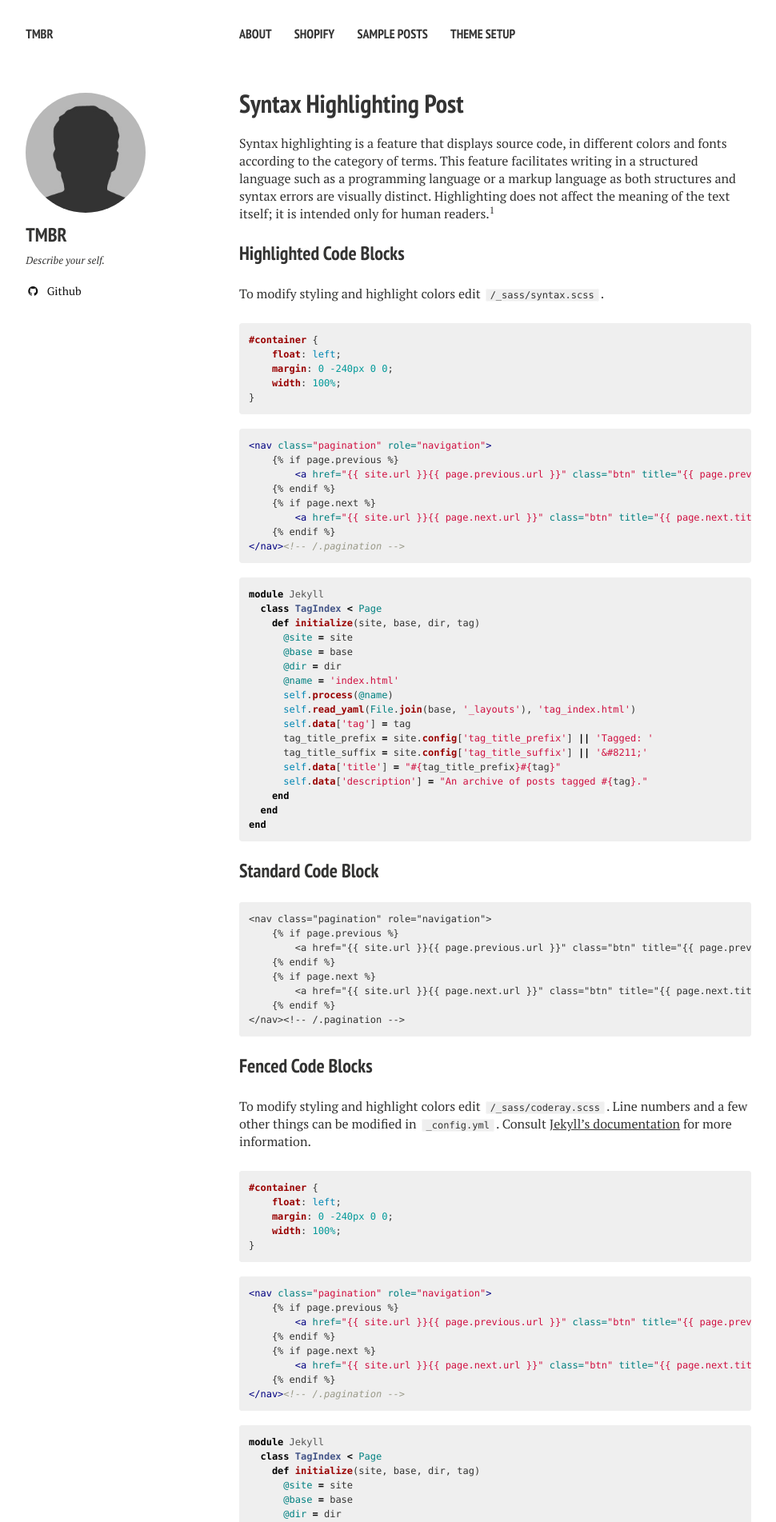
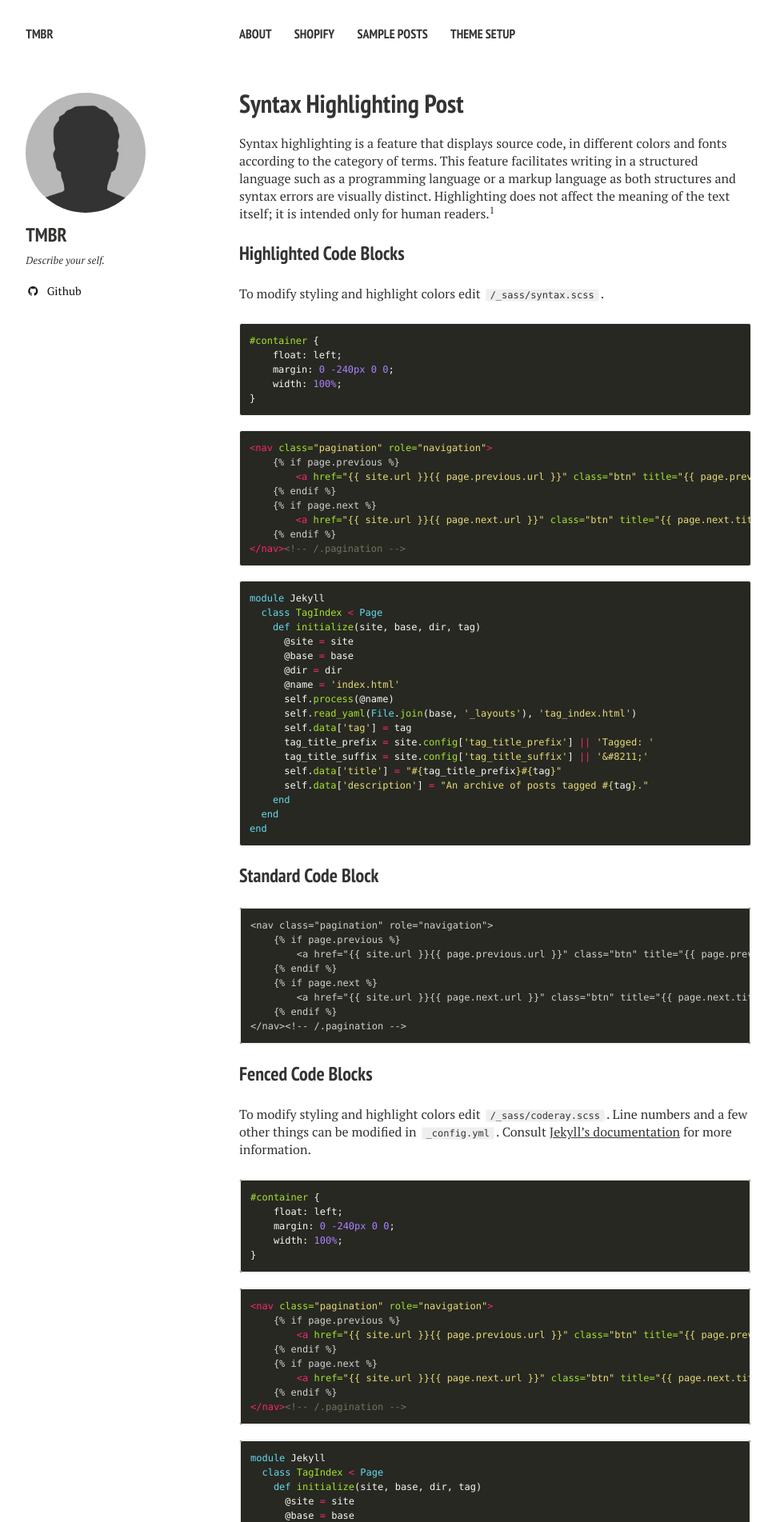
Before and after one commit to TMBR/TMBR.github.io, a Jekyll site: the page built from _posts/2013-08-16-code-highlighting-post.md, in a window 1280 px wide. Shown: the top 1903 px of the page at 80% size, without its empty margins (21-991 px from the left). Built offline with Jekyll 4.4.1, drawn with Linux system fonts in a browser that asks for light colours; nearby versions of some CDN libraries.

Commit message:
adding syntax color

```diff
--- a/_sass/syntax.scss
+++ b/_sass/syntax.scss
@@ -1,84 +1,78 @@
-/* ==========================================================================
-   Syntax highlighting
-   ========================================================================== */
-
 pre.highlight {
 	padding: 1em;
 }
 
 .highlight {
-	background-color: #efefef;
-	font-family: $code-font;
+	margin-bottom: 1.5em;
 	@include font-rem(12);
 	line-height: 1.5;
-	color: #333332;
-	margin-bottom: 1.5em;
-	@include rounded(4px);
+	color: #d0d0d0;
+	border: 1px solid darken($body-color, 5);
+	background-color: #272822;
+	@include rounded(3px);
 	pre {
 		position: relative;
 		margin: 0;
 		padding: 1em;
 	}
-	.lineno { padding-right: 24px; color: lighten(#333332,50);}
-	.hll { background-color: #ffffcc }
-	.c { color: #999988; font-style: italic } /* Comment */
-	.err { color: #a61717; background-color: #e3d2d2 } /* Error */
-	.k { color: #000000; font-weight: bold } /* Keyword */
-	.o { color: #000000; font-weight: bold } /* Operator */
-	.cm { color: #999988; font-style: italic } /* Comment.Multiline */
-	.cp { color: #999999; font-weight: bold; font-style: italic } /* Comment.Preproc */
-	.c1 { color: #999988; font-style: italic } /* Comment.Single */
-	.cs { color: #999999; font-weight: bold; font-style: italic } /* Comment.Special */
-	.gd { color: #000000; background-color: #ffdddd } /* Generic.Deleted */
-	.ge { color: #000000; font-style: italic } /* Generic.Emph */
-	.gr { color: #aa0000 } /* Generic.Error */
-	.gh { color: #999999 } /* Generic.Heading */
-	.gi { color: #000000; background-color: #ddffdd } /* Generic.Inserted */
-	.go { color: #888888 } /* Generic.Output */
-	.gp { color: #555555 } /* Generic.Prompt */
+	.lineno { padding-right: 24px; color: #8f908a;}
+	.hll { background-color: #49483e }
+	.c { color: #75715e } /* Comment */
+	.err { color: #960050; background-color: #1e0010 } /* Error */
+	.k { color: #66d9ef } /* Keyword */
+	.l { color: #ae81ff } /* Literal */
+	.n { color: #f8f8f2 } /* Name */
+	.o { color: #f92672 } /* Operator */
+	.p { color: #f8f8f2 } /* Punctuation */
+	.cm { color: #75715e } /* Comment.Multiline */
+	.cp { color: #75715e } /* Comment.Preproc */
+	.c1 { color: #75715e } /* Comment.Single */
+	.cs { color: #75715e } /* Comment.Special */
+	.ge { font-style: italic } /* Generic.Emph */
 	.gs { font-weight: bold } /* Generic.Strong */
-	.gu { color: #aaaaaa } /* Generic.Subheading */
-	.gt { color: #aa0000 } /* Generic.Traceback */
-	.kc { color: #000000; font-weight: bold } /* Keyword.Constant */
-	.kd { color: #000000; font-weight: bold } /* Keyword.Declaration */
-	.kn { color: #000000; font-weight: bold } /* Keyword.Namespace */
-	.kp { color: #000000; font-weight: bold } /* Keyword.Pseudo */
-	.kr { color: #000000; font-weight: bold } /* Keyword.Reserved */
-	.kt { color: #445588; font-weight: bold } /* Keyword.Type */
-	.m { color: #009999 } /* Literal.Number */
-	.s { color: #d01040 } /* Literal.String */
-	.na { color: #008080 } /* Name.Attribute */
-	.nb { color: #0086B3 } /* Name.Builtin */
-	.nc { color: #445588; font-weight: bold } /* Name.Class */
-	.no { color: #008080 } /* Name.Constant */
-	.nd { color: #3c5d5d; font-weight: bold } /* Name.Decorator */
-	.ni { color: #800080 } /* Name.Entity */
-	.ne { color: #990000; font-weight: bold } /* Name.Exception */
-	.nf { color: #990000; font-weight: bold } /* Name.Function */
-	.nl { color: #990000; font-weight: bold } /* Name.Label */
-	.nn { color: #555555 } /* Name.Namespace */
-	.nt { color: #000080 } /* Name.Tag */
-	.nv { color: #008080 } /* Name.Variable */
-	.ow { color: #000000; font-weight: bold } /* Operator.Word */
-	.w { color: #bbbbbb } /* Text.Whitespace */
-	.mf { color: #009999 } /* Literal.Number.Float */
-	.mh { color: #009999 } /* Literal.Number.Hex */
-	.mi { color: #009999 } /* Literal.Number.Integer */
-	.mo { color: #009999 } /* Literal.Number.Oct */
-	.sb { color: #d01040 } /* Literal.String.Backtick */
-	.sc { color: #d01040 } /* Literal.String.Char */
-	.sd { color: #d01040 } /* Literal.String.Doc */
-	.s2 { color: #d01040 } /* Literal.String.Double */
-	.se { color: #d01040 } /* Literal.String.Escape */
-	.sh { color: #d01040 } /* Literal.String.Heredoc */
-	.si { color: #d01040 } /* Literal.String.Interpol */
-	.sx { color: #d01040 } /* Literal.String.Other */
-	.sr { color: #009926 } /* Literal.String.Regex */
-	.s1 { color: #d01040 } /* Literal.String.Single */
-	.ss { color: #990073 } /* Literal.String.Symbol */
-	.bp { color: #999999 } /* Name.Builtin.Pseudo */
-	.vc { color: #008080 } /* Name.Variable.Class */
-	.vg { color: #008080 } /* Name.Variable.Global */
-	.vi { color: #008080 } /* Name.Variable.Instance */
-	.il { color: #009999 } /* Literal.Number.Integer.Long */
+	.kc { color: #66d9ef } /* Keyword.Constant */
+	.kd { color: #66d9ef } /* Keyword.Declaration */
+	.kn { color: #f92672 } /* Keyword.Namespace */
+	.kp { color: #66d9ef } /* Keyword.Pseudo */
+	.kr { color: #66d9ef } /* Keyword.Reserved */
+	.kt { color: #66d9ef } /* Keyword.Type */
+	.ld { color: #e6db74 } /* Literal.Date */
+	.m { color: #ae81ff } /* Literal.Number */
+	.s { color: #e6db74 } /* Literal.String */
+	.na { color: #a6e22e } /* Name.Attribute */
+	.nb { color: #f8f8f2 } /* Name.Builtin */
+	.nc { color: #a6e22e } /* Name.Class */
+	.no { color: #66d9ef } /* Name.Constant */
+	.nd { color: #a6e22e } /* Name.Decorator */
+	.ni { color: #f8f8f2 } /* Name.Entity */
+	.ne { color: #a6e22e } /* Name.Exception */
+	.nf { color: #a6e22e } /* Name.Function */
+	.nl { color: #f8f8f2 } /* Name.Label */
+	.nn { color: #f8f8f2 } /* Name.Namespace */
+	.nx { color: #a6e22e } /* Name.Other */
+	.py { color: #f8f8f2 } /* Name.Property */
+	.nt { color: #f92672 } /* Name.Tag */
+	.nv { color: #f8f8f2 } /* Name.Variable */
+	.ow { color: #f92672 } /* Operator.Word */
+	.w { color: #f8f8f2 } /* Text.Whitespace */
+	.mf { color: #ae81ff } /* Literal.Number.Float */
+	.mh { color: #ae81ff } /* Literal.Number.Hex */
+	.mi { color: #ae81ff } /* Literal.Number.Integer */
+	.mo { color: #ae81ff } /* Literal.Number.Oct */
+	.sb { color: #e6db74 } /* Literal.String.Backtick */
+	.sc { color: #e6db74 } /* Literal.String.Char */
+	.sd { color: #e6db74 } /* Literal.String.Doc */
+	.s2 { color: #e6db74 } /* Literal.String.Double */
+	.se { color: #ae81ff } /* Literal.String.Escape */
+	.sh { color: #e6db74 } /* Literal.String.Heredoc */
+	.si { color: #e6db74 } /* Literal.String.Interpol */
+	.sx { color: #e6db74 } /* Literal.String.Other */
+	.sr { color: #e6db74 } /* Literal.String.Regex */
+	.s1 { color: #e6db74 } /* Literal.String.Single */
+	.ss { color: #e6db74 } /* Literal.String.Symbol */
+	.bp { color: #f8f8f2 } /* Name.Builtin.Pseudo */
+	.vc { color: #f8f8f2 } /* Name.Variable.Class */
+	.vg { color: #f8f8f2 } /* Name.Variable.Global */
+	.vi { color: #f8f8f2 } /* Name.Variable.Instance */
+	.il { color: #ae81ff } /* Literal.Number.Integer.Long */
 }
```
